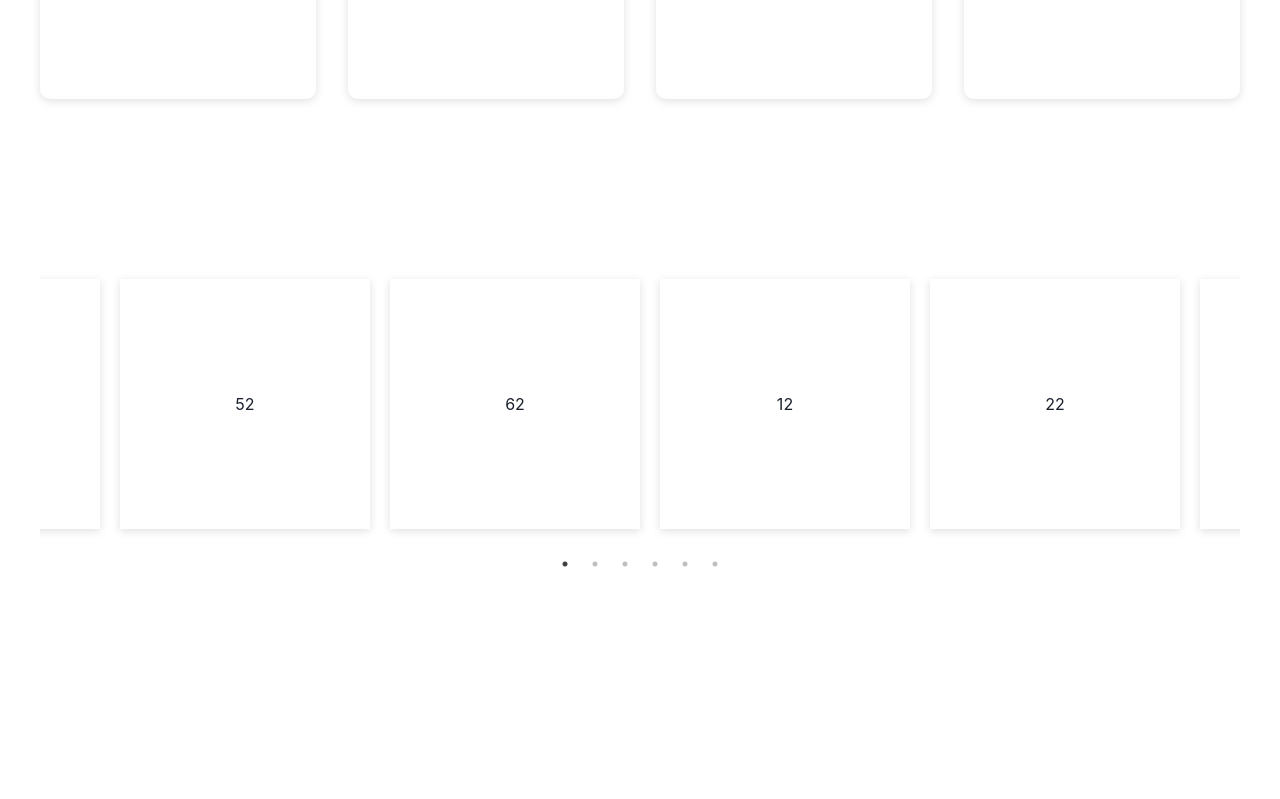
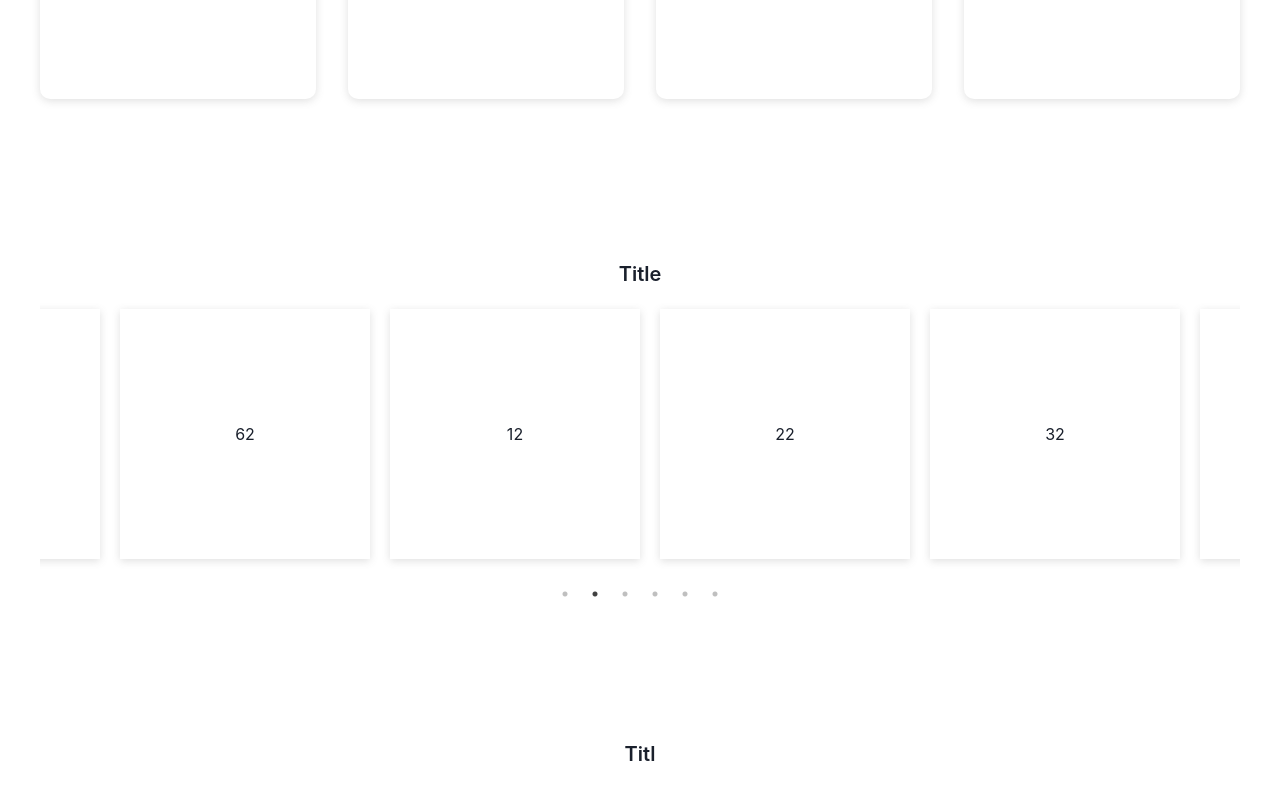
Before and after one commit to Munkuu88/TD-landing, a Next.js app: page / in a window 1280 px wide. Shown: the part 1552-2351 px from the top of the page. Before the commit the page ends 2211 px from the top, so only its background shows below. Built offline with nearby package versions, Linux system fonts and the light colour scheme.

Commit message:
section 5

```diff
--- a/component/section-5.js
+++ b/component/section-5.js
@@ -20,11 +20,20 @@ export default function SectionFive() {
     speed: 500,
     dots: true,
     arrows: true,
+    autoplay: true,
+    speed: 2000,
   };
 
   return (
     <Box h="40vh">
-      <Text></Text>
+      <Text
+        fontWeight={"semibold"}
+        fontSize={"xl"}
+        w="100%"
+        textAlign={"center"}
+      >
+        Title
+      </Text>
       <Slider {...settings}>
         {Items.map((el) => {
           return (
--- /dev/null
+++ b/component/section-6.js
@@ -0,0 +1,33 @@
+import {
+  AspectRatio,
+  SimpleGrid,
+  VStack,
+  Flex,
+  Box,
+  Button,
+  Text,
+} from "@chakra-ui/react";
+
+export default function SectionSix() {
+  return (
+    <VStack w="100%">
+      <Text fontWeight={"semibold"} fontSize={"xl"}>
+        Titl
+      </Text>
+      <AspectRatio ratio={2 / 4}>
+        <SimpleGrid columns={2}>
+          <Box />
+          <Flex
+            alignItems={"center"}
+            justifyContent="center"
+            flexDir={"column"}
+          >
+            <Text>s</Text>
+            <Text></Text>
+            <Button>Button</Button>
+          </Flex>
+        </SimpleGrid>
+      </AspectRatio>
+    </VStack>
+  );
+}
--- a/pages/_app.js
+++ b/pages/_app.js
@@ -5,7 +5,7 @@ import Head from "next/head";
 
 function MyApp({ Component, pageProps }) {
   return (
-    <ChakraProvider>
+    <>
       <Head>
         <link
           rel="stylesheet"
@@ -19,6 +19,7 @@ function MyApp({ Component, pageProps }) {
           href="https://cdnjs.cloudflare.com/ajax/libs/slick-carousel/1.6.0/slick-theme.min.css"
         />
       </Head>
+      <ChakraProvider>
         <Box w="100% " h="71px" />
         <Header />
         <Flex justifyContent={"center"} py="80px">
@@ -27,6 +28,7 @@ function MyApp({ Component, pageProps }) {
           </VStack>
         </Flex>
       </ChakraProvider>
+    </>
   );
 }
 
--- a/pages/index.js
+++ b/pages/index.js
@@ -4,6 +4,7 @@ import SectionTwo from "../component/section-2";
 import SectionThree from "../component/section-3";
 import SectionFour from "../component/section-4";
 import SectionFive from "../component/section-5";
+import SectionSix from "../component/section-6";
 
 export default function Home() {
   return (
@@ -13,6 +14,7 @@ export default function Home() {
       <SectionThree />
       <SectionFour />
       <SectionFive />
+      <SectionSix />
     </>
   );
 }
```
Also changed, not shown: 1 other file (tests, documents, lock files or other folders). Lines whose indentation alone changed are shown as unchanged.
